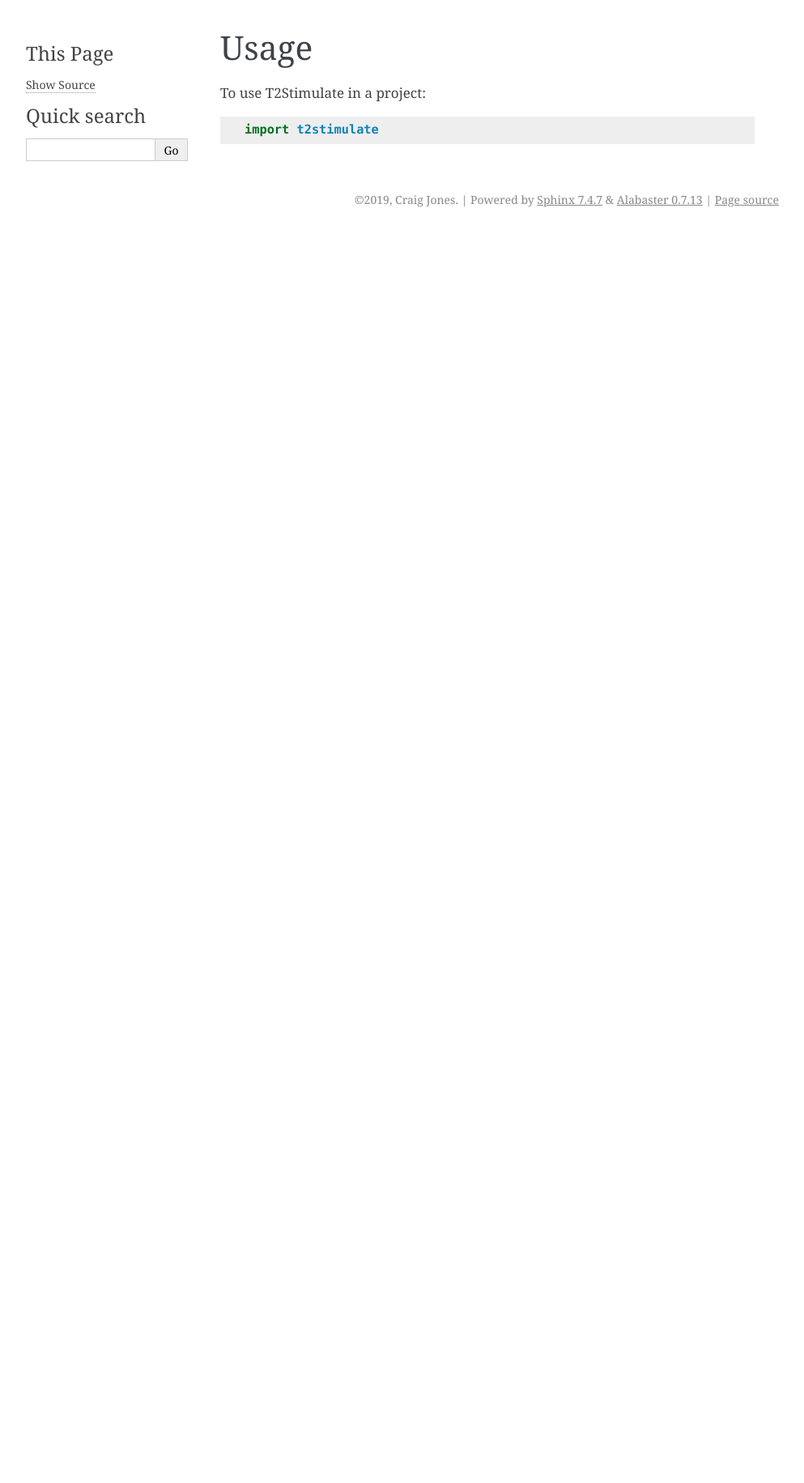
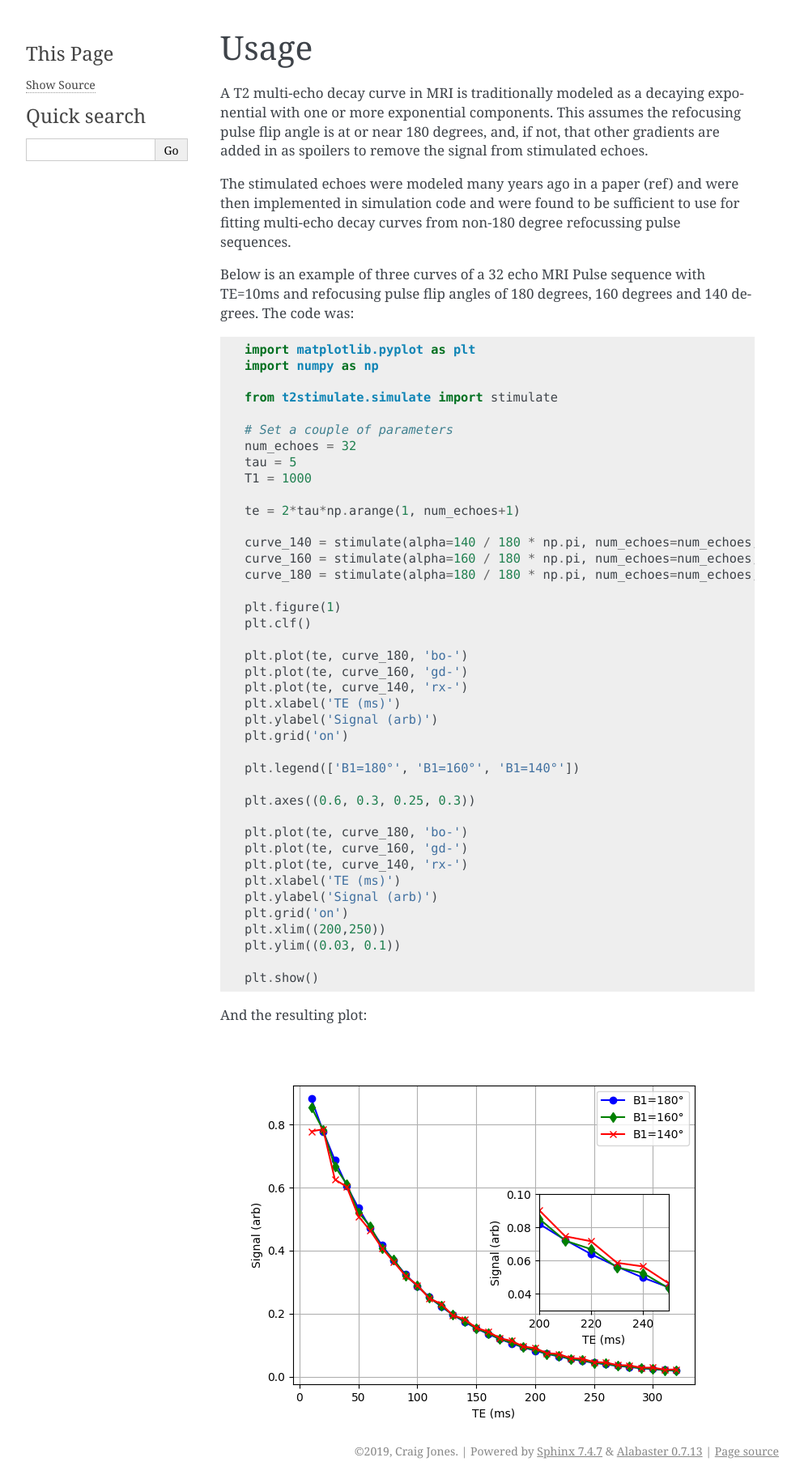
Before and after one commit to brechmos/t2stimulate, a Sphinx documentation site: the page built from docs/usage.rst, in a window 1280 px wide. Shown: the whole page at 81% size, without its empty margins (148-1141 px from the left). Built offline with Sphinx 7.4.7, drawn with Linux system fonts in a browser that asks for light colours; pages that are not in the unit, such as notebooks, are missing from menus; before the commit the page ends 900 px from its top, so only the background shows below that.

Commit message:
added documentation and authorship

```diff
--- a/README.rst
+++ b/README.rst
@@ -20,7 +20,7 @@ T2Stimulate
 
 
 
-MRI T2 decay curve simulation with imperfect excitation pulse (B1)
+MRI T2 decay curve simulation with imperfect refocusing pulses (non-180 degrees)
 
 
 * Free software: GNU General Public License v3
--- a/docs/usage.rst
+++ b/docs/usage.rst
@@ -2,6 +2,62 @@
 Usage
 =====
 
-To use T2Stimulate in a project::
+A T2 multi-echo decay curve in MRI is traditionally modeled as a decaying exponential with one or more exponential
+components. This assumes the refocusing pulse flip angle is at or near 180 degrees, and, if not, that other
+gradients are added in as spoilers to remove the signal from stimulated echoes.
 
-    import t2stimulate
+The stimulated echoes were modeled many years ago in a paper (ref) and were then implemented in simulation code and were
+found to be sufficient to use for fitting multi-echo decay curves from non-180 degree refocussing
+pulse sequences.
+
+Below is an example of three curves of a 32 echo MRI Pulse sequence with TE=10ms and refocusing pulse
+flip angles of 180 degrees, 160 degrees and 140 degrees. The code was:
+
+.. code-block::
+
+    import matplotlib.pyplot as plt
+    import numpy as np
+
+    from t2stimulate.simulate import stimulate
+
+    # Set a couple of parameters
+    num_echoes = 32
+    tau = 5
+    T1 = 1000
+
+    te = 2*tau*np.arange(1, num_echoes+1)
+
+    curve_140 = stimulate(alpha=140 / 180 * np.pi, num_echoes=num_echoes, T1=450, T2=80, tau=tau)
+    curve_160 = stimulate(alpha=160 / 180 * np.pi, num_echoes=num_echoes, T1=450, T2=80, tau=tau)
+    curve_180 = stimulate(alpha=180 / 180 * np.pi, num_echoes=num_echoes, T1=450, T2=80, tau=tau)
+
+    plt.figure(1)
+    plt.clf()
+
+    plt.plot(te, curve_180, 'bo-')
+    plt.plot(te, curve_160, 'gd-')
+    plt.plot(te, curve_140, 'rx-')
+    plt.xlabel('TE (ms)')
+    plt.ylabel('Signal (arb)')
+    plt.grid('on')
+
+    plt.legend(['B1=180°', 'B1=160°', 'B1=140°'])
+
+    plt.axes((0.6, 0.3, 0.25, 0.3))
+
+    plt.plot(te, curve_180, 'bo-')
+    plt.plot(te, curve_160, 'gd-')
+    plt.plot(te, curve_140, 'rx-')
+    plt.xlabel('TE (ms)')
+    plt.ylabel('Signal (arb)')
+    plt.grid('on')
+    plt.xlim((200,250))
+    plt.ylim((0.03, 0.1))
+
+    plt.show()
+
+And the resulting plot:
+
+.. image:: https://github.com/brechmos/t2stimulate/blob/master/images/ex1.png?raw=true
+     :alt: Example image
+     :align: center
```
Also changed, not shown: docs/authors.rst (+7 -0 lines).
